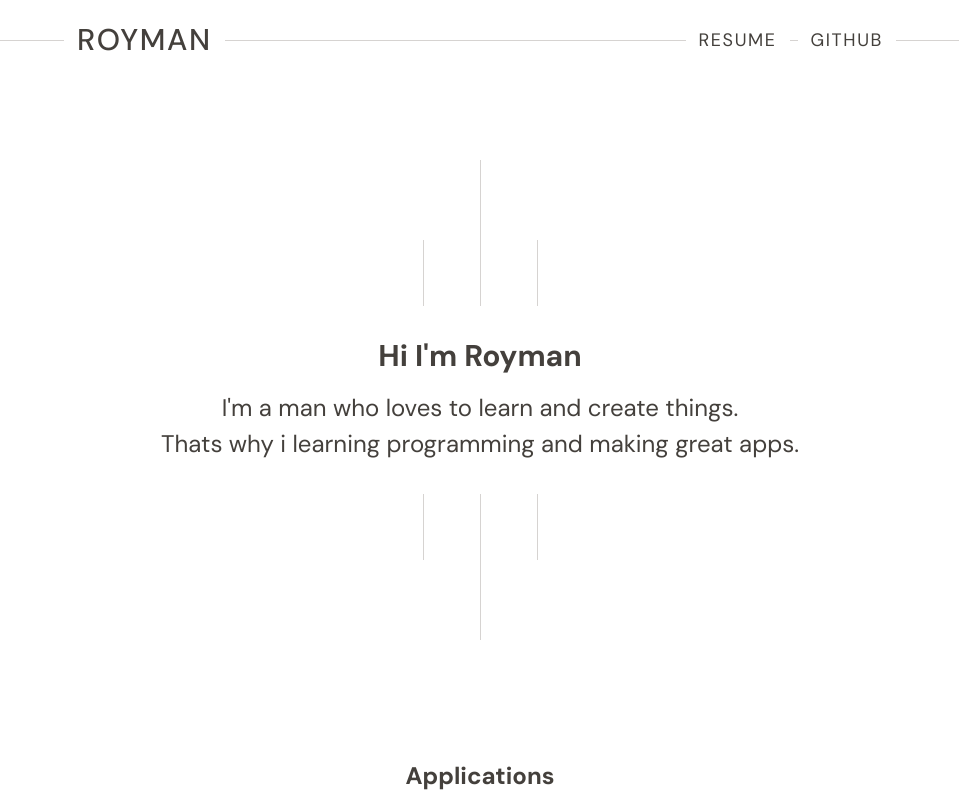
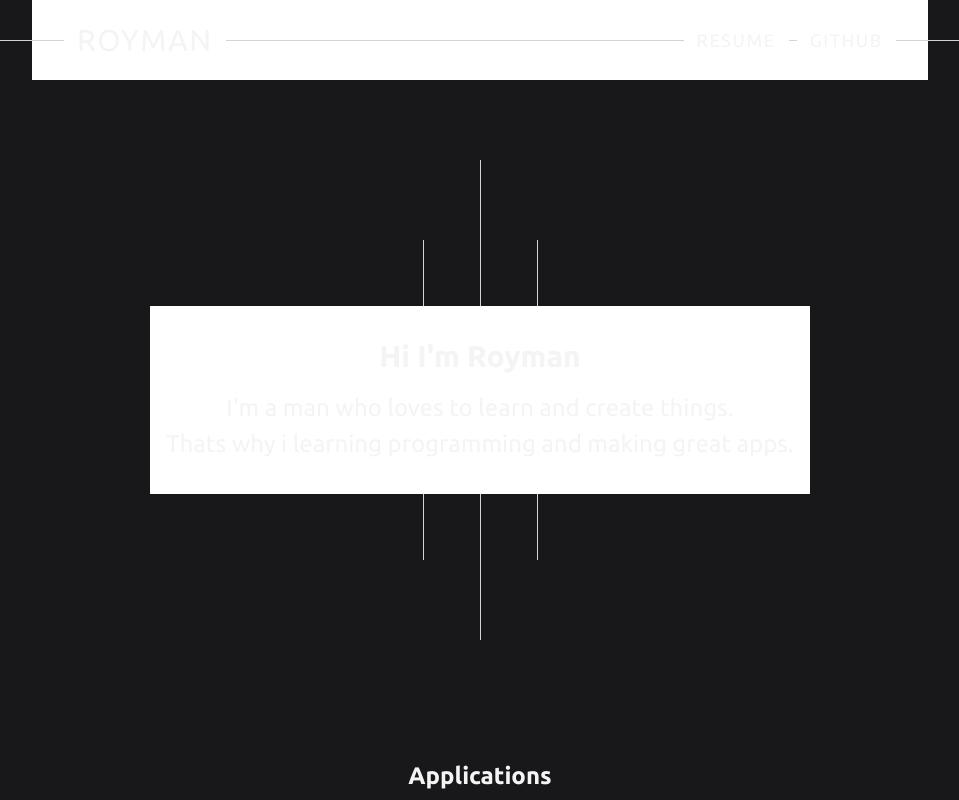
Before and after one commit to roymandev/royman.dev, a Next.js app: page / in a window 1280 px wide. Shown: the top 800 px of the page, without its empty margins (160-1119 px from the left). Built offline with nearby package versions, Linux system fonts and the light colour scheme.

Commit message:
feat: change fonts to ubuntu

```diff
--- a/src/pages/_document.tsx
+++ b/src/pages/_document.tsx
@@ -85,11 +85,11 @@
           crossOrigin=""
         />
         <link
-          href="https://fonts.googleapis.com/css2?family=DM+Sans:wght@400;500;700&display=swap"
+          href="https://fonts.googleapis.com/css2?family=Montserrat&family=Ubuntu:wght@400;700&display=swap"
           rel="stylesheet"
         />
       </Head>
-      <body className="text-stone-700">
+      <body className="bg-zinc-900 text-zinc-100">
         <Main />
         <NextScript />
       </body>
--- a/tailwind.config.js
+++ b/tailwind.config.js
@@ -8,7 +8,7 @@
   theme: {
     extend: {
       fontFamily: {
-        sans: ['DM Sans', ...defaultTheme.fontFamily.sans],
+        sans: ['Ubuntu', ...defaultTheme.fontFamily.sans],
       },
     },
   },
```
